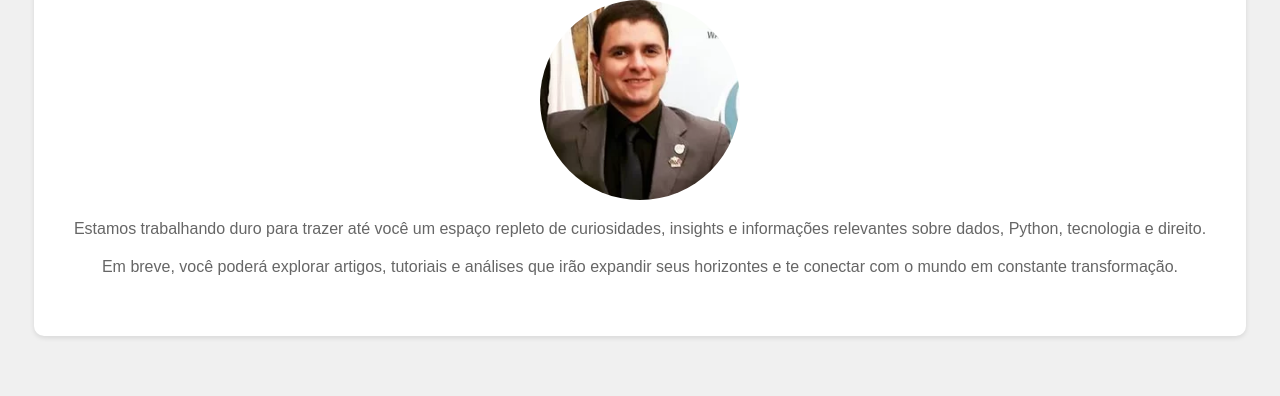
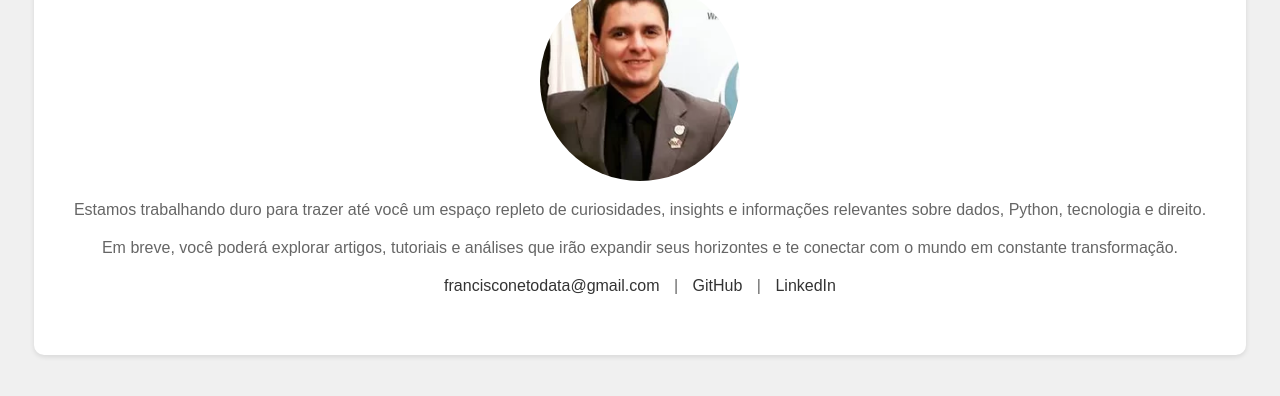
Before and after one commit to francisconetodata/site, a plain HTML site: page index.html in a window 1280 px wide. Shown: the part 292-688 px from the top of the page. Drawn offline with Linux system fonts and the light colour scheme.

Commit message:
Update index.html

```diff
--- a/index.html
+++ b/index.html
@@ -4,6 +4,8 @@
     <meta charset="UTF-8">
     <meta name="viewport" content="width=device-width, initial-scale=1.0">
     <title>Em Construção - Francisco Blog</title>
+    <link rel="icon" type="image/png" href="share.png">
+
     <style>
              body {
             font-family: sans-serif;
@@ -64,6 +66,20 @@
                 height: 150px;
             }
         }
+        .social-links { /* Novo estilo para os links */
+            margin-top: 20px;
+        }
+
+        .social-links a {
+            display: inline-block;
+            margin: 0 10px;
+            color: #333;
+            text-decoration: none;
+        }
+
+        .social-links a:hover {
+            text-decoration: underline;
+        }
     </style>
 </head>
 <body>
@@ -74,6 +90,13 @@
         </div>
         <p>Estamos trabalhando duro para trazer até você um espaço repleto de curiosidades, insights e informações relevantes sobre dados, Python, tecnologia e direito.</p>
         <p>Em breve, você poderá explorar artigos, tutoriais e análises que irão expandir seus horizontes e te conectar com o mundo em constante transformação.</p>
-        </div>
+
+        <p class="social-links">
+            <a href="mailto:francisconetodata@gmail.com">francisconetodata@gmail.com</a> |
+            <a href="https://github.com/francisconetodata" target="_blank">GitHub</a> |
+            <a href="https://www.linkedin.com/in/francisconetodata/" target="_blank">LinkedIn</a>
+        </p>
+    </div>
+
 </body>
 </html>
```
